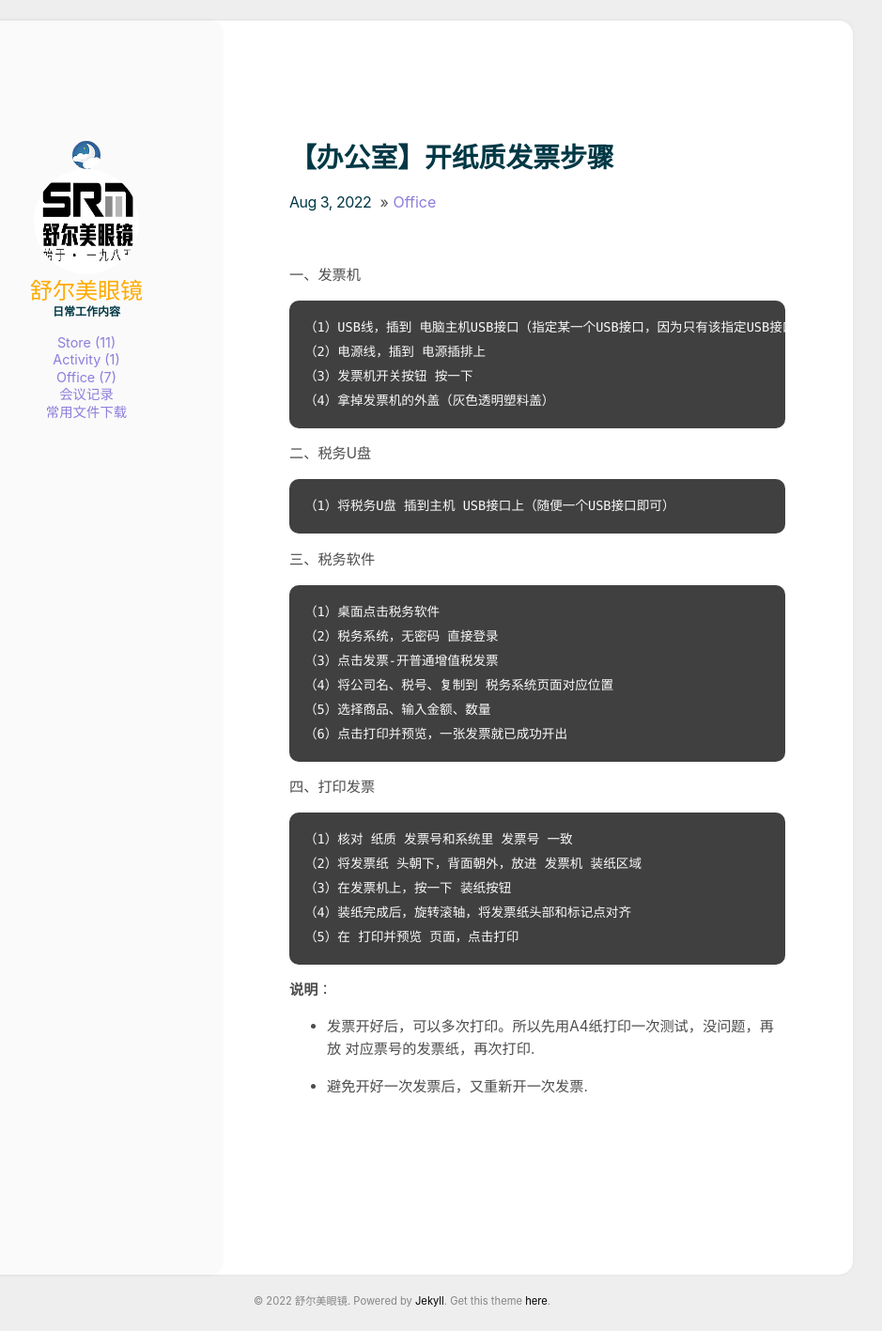
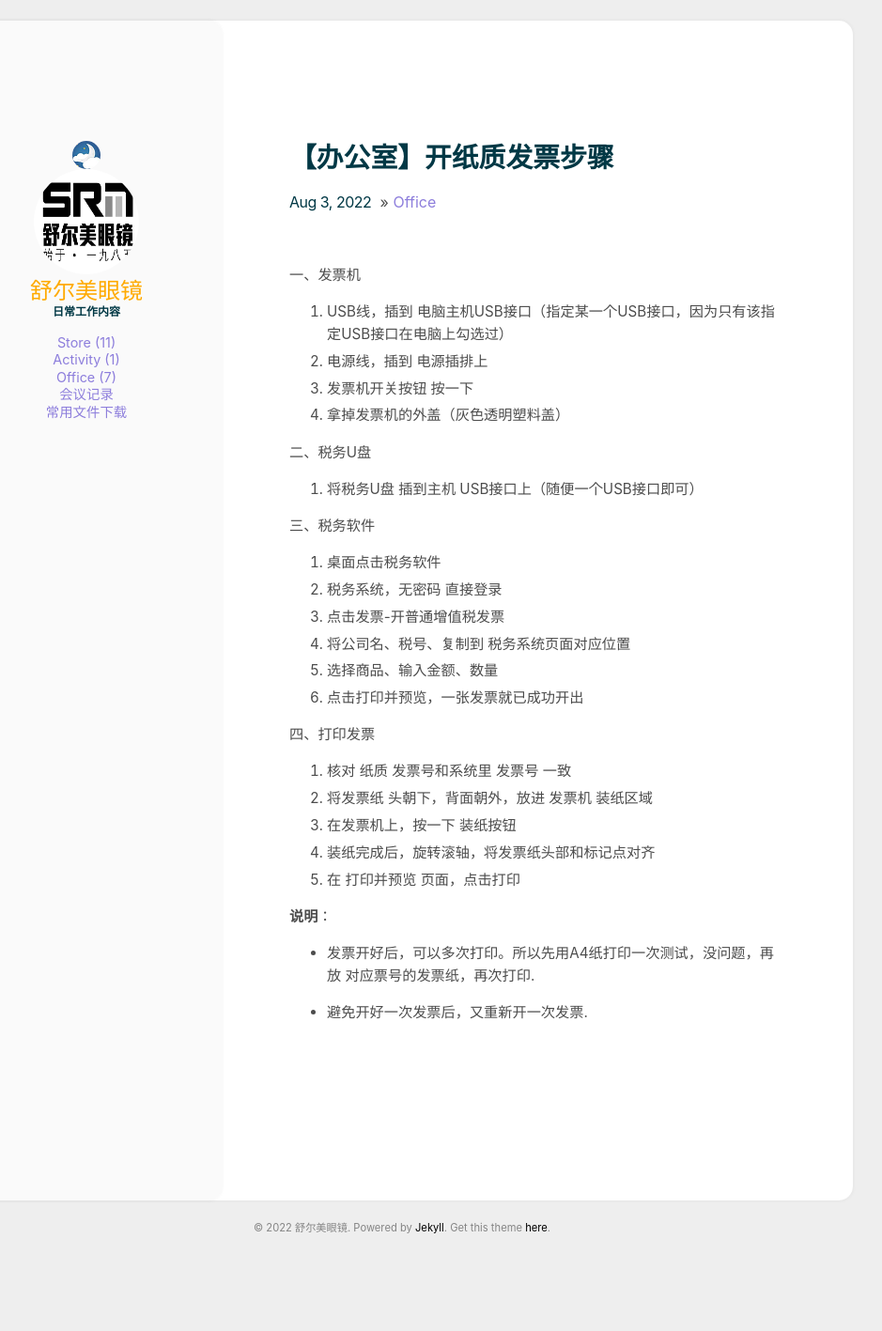
Before and after one commit to cuihuanhuan/cuihuanhuan.github.io, a Jekyll site: the page built from _posts/2022-08-03-【办公室】开纸质发票步骤.md, in a window 1280 px wide. Shown: the whole page at 94% size, without its empty margins (212-1151 px from the left). Built offline with Jekyll 4.4.1, drawn with Linux system fonts in a browser that asks for light colours; after the commit the page ends 1339 px from its top, so only the background shows below that.

Commit message:
Update 2022-08-03-【办公室】开纸质发票步骤.md

````diff
--- a/_posts/2022-08-03-【办公室】开纸质发票步骤.md
+++ b/_posts/2022-08-03-【办公室】开纸质发票步骤.md
@@ -5,36 +5,36 @@ category: Office
 ---
 
 一、发票机
-```
-（1）USB线，插到 电脑主机USB接口（指定某一个USB接口，因为只有该指定USB接口在电脑上勾选过）
-（2）电源线，插到 电源插排上
-（3）发票机开关按钮 按一下
-（4）拿掉发票机的外盖（灰色透明塑料盖）
-```
+
+1. USB线，插到 电脑主机USB接口（指定某一个USB接口，因为只有该指定USB接口在电脑上勾选过）
+2. 电源线，插到 电源插排上
+3. 发票机开关按钮 按一下
+4. 拿掉发票机的外盖（灰色透明塑料盖）
+
 
 二、税务U盘
-```
-（1）将税务U盘 插到主机 USB接口上（随便一个USB接口即可）
-```
+
+1. 将税务U盘 插到主机 USB接口上（随便一个USB接口即可）
+
 
 三、税务软件
-```
-（1）桌面点击税务软件
-（2）税务系统，无密码 直接登录
-（3）点击发票-开普通增值税发票
-（4）将公司名、税号、复制到 税务系统页面对应位置
-（5）选择商品、输入金额、数量
-（6）点击打印并预览，一张发票就已成功开出
-```
+
+1. 桌面点击税务软件
+2. 税务系统，无密码 直接登录
+3. 点击发票-开普通增值税发票
+4. 将公司名、税号、复制到 税务系统页面对应位置
+5. 选择商品、输入金额、数量
+6. 点击打印并预览，一张发票就已成功开出
+
 
 四、打印发票
-```
-（1）核对 纸质 发票号和系统里 发票号 一致
-（2）将发票纸 头朝下，背面朝外，放进 发票机 装纸区域
-（3）在发票机上，按一下 装纸按钮
-（4）装纸完成后，旋转滚轴，将发票纸头部和标记点对齐
-（5）在 打印并预览 页面，点击打印
-```
+
+1. 核对 纸质 发票号和系统里 发票号 一致
+2. 将发票纸 头朝下，背面朝外，放进 发票机 装纸区域
+3. 在发票机上，按一下 装纸按钮
+4. 装纸完成后，旋转滚轴，将发票纸头部和标记点对齐
+5. 在 打印并预览 页面，点击打印
+
 
 **说明**：
 
````
